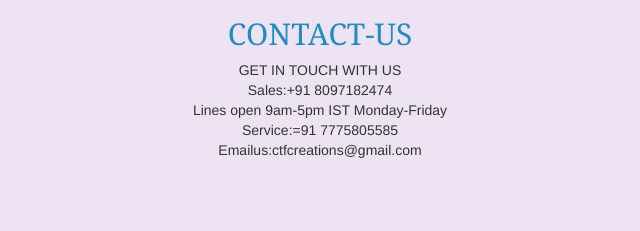
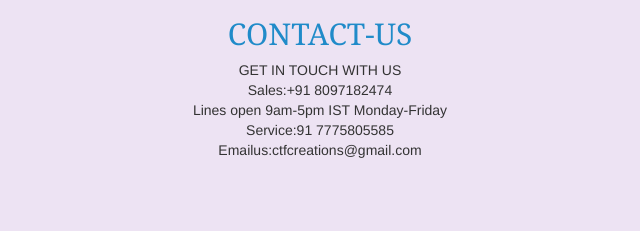
Before and after one commit to poojapawar0111/CTF, a plain HTML site: page index.html in a window 1280 px wide. Shown: the part 2659-2890 px from the top of the page, 320-960 px from the left. Drawn offline with nearby package versions, Linux system fonts and the light colour scheme.

Commit message:
Update index.html

```diff
--- a/index.html
+++ b/index.html
@@ -258,7 +258,7 @@
 				GET IN TOUCH WITH US<br>
 				Sales:+91 8097182474<br>
 				Lines open 9am-5pm IST Monday-Friday<br>
-				Service:=91 7775805585<br>
+				Service:91 7775805585<br>
 				Emailus:ctfcreations@gmail.com
 				</p>
 			</div>
```
